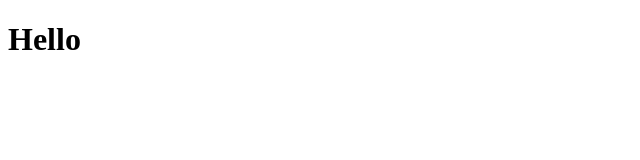
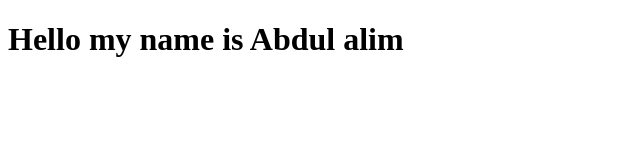
Before and after one commit to AI230216/webdevlab1, a plain HTML site: page index.html in a window 1280 px wide. Shown: the whole page, without its empty margins (0-640 px from the left). Drawn offline with Linux system fonts and the light colour scheme.

Commit message:
second commet

```diff
--- a/index.html
+++ b/index.html
@@ -5,7 +5,7 @@
 </head>
 <body>
     <h1>Hello
-
+  my name  is Abdul alim
     </h1>
 </body>
 </html>
```
